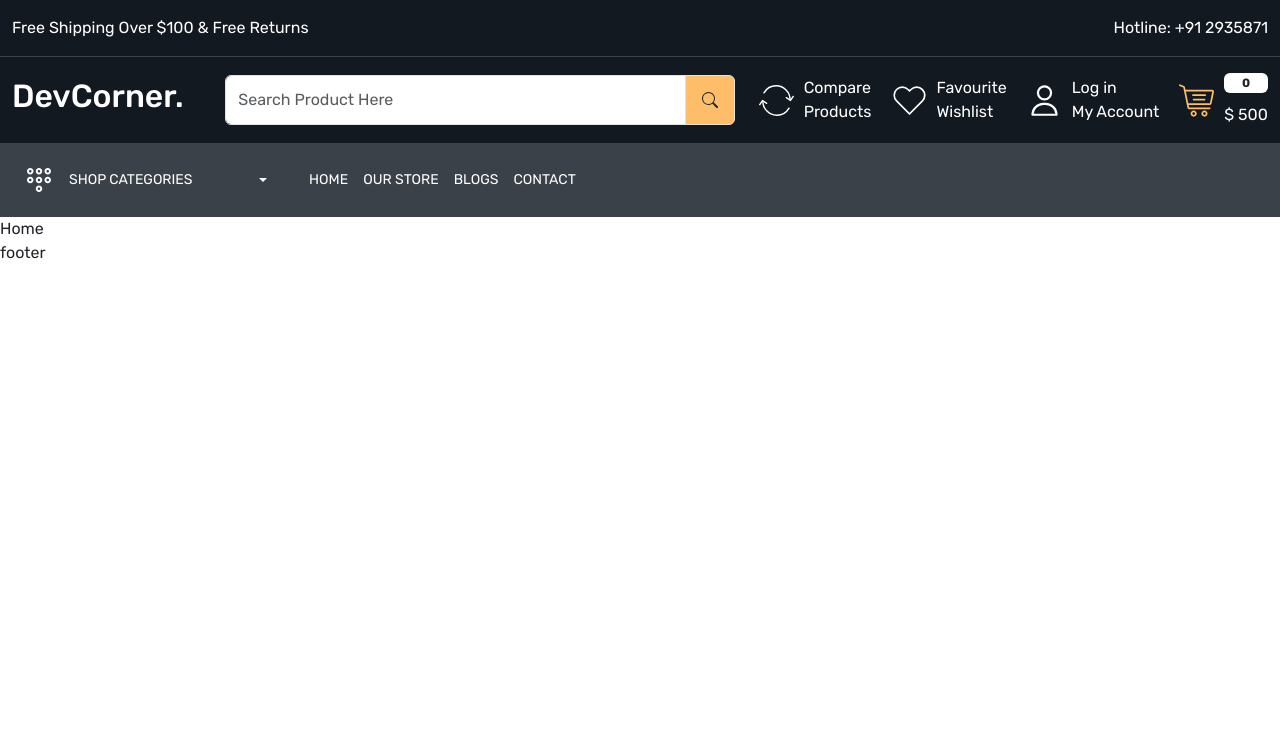
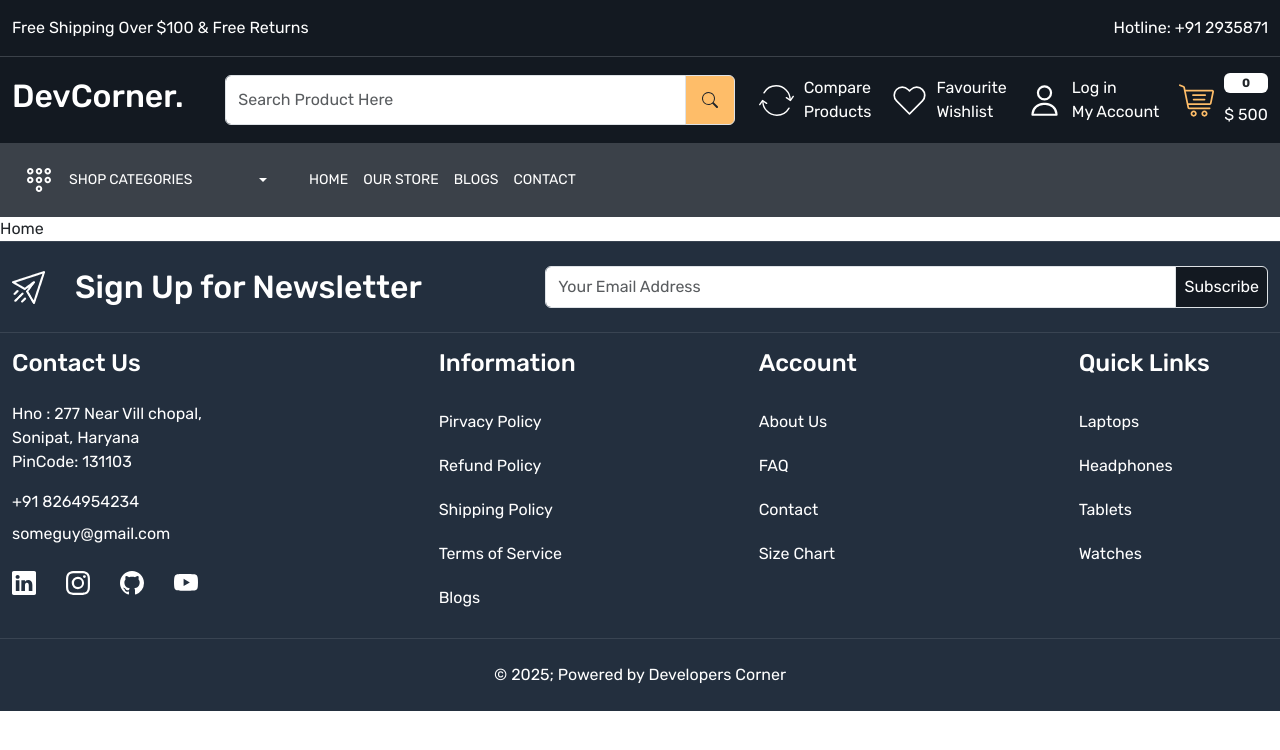
Before and after one commit to CRush-Coding/Ecommerce-Frontend, a React (Create React App) app: page / in a window 1280 px wide. Shown: the top 750 px of the page. Built offline with nearby package versions, Linux system fonts and the light colour scheme.

Commit message:
Completed basic footer design. (Will adjust specifics later).

```diff
--- a/src/App.css
+++ b/src/App.css
@@ -92,3 +92,22 @@
 }
 
 /* Header Part Ends Here */
+
+
+
+/* Begin Footer Section */
+
+footer{
+  background-color: var(--color-232f3e);
+}
+
+footer:not(:first-child){
+  border-top: 1px solid rgba(255,255,255,.1);
+}
+
+footer .input-group-text{
+  background-color: var(--color-131921);
+  color: white;
+  padding: 8px 17px;
+}
+/* End Footer Section */
--- a/src/components/Footer.js
+++ b/src/components/Footer.js
@@ -1,9 +1,110 @@
-import React from 'react'
+import React from 'react';
+import { Link } from 'react-router-dom';
+import { BsLinkedin, BsGithub, BsYoutube, BsInstagram    } from "react-icons/bs";
+
 
 const Footer = () => {
   return (
-    <div>footer</div>
-  )
+  <>
+    <footer className="py-4">
+      <div className="container-xxl">
+        <div className="row align-items-center">
+          <div className="col-5">
+            <div className="footer-top-data d-flex gap-30 align-items-center">
+              <img src="images/images/newsletter.png" alt="newsletter"/>
+              <h2 className='mb-0 text-white'>Sign Up for Newsletter</h2>
+            </div>
+          </div>
+          <div className="col-7">
+            <div className="input-group ">
+                <input
+                  type="text"
+                  className="form-control py-1"
+                  placeholder="Your Email Address"
+                  aria-label="Your Email Address"
+                  aria-describedby="basic-addon2" />
+                <span className="input-group-text p-2" id="basic-addon2">
+                    Subscribe
+                </span>
+            </div>
+          </div>
+        </div>
+      </div>
+    </footer>
+    <footer className="py-3">
+      <div className="container-xxl">
+        <div className="row">
+          <div className="col-4">
+            <h4 className='text-white mb-4'>Contact Us</h4>
+            <div>
+              <address className='text-white fs-6'>Hno : 277 Near Vill chopal, <br />
+                Sonipat, Haryana <br />
+                PinCode: 131103
+              </address>
+              <a href="tel:+91 8264954324" className="mt-3 d-block mb-1 text-white">
+                +91 8264954234
+              </a>
+              <a href="mailto:4" className="mt-2 d-block mb-0 text-white">
+                someguy@gmail.com
+              </a>
+              <div className="social_icons d-flex align-items-center gap-30 mt-4">
+                <a className='text-white' href="">
+                  <BsLinkedin className='fs-4' />
+                </a>
+                <a className='text-white' href="">
+                  <BsInstagram className='fs-4' />
+                </a>
+                <a className='text-white' href="">
+                  <BsGithub className='fs-4' />
+                </a>
+                <a className='text-white' href="">
+                  <BsYoutube className='fs-4' />
+                </a>
+              </div>
+            </div>
+          </div>
+          <div className="col-3">
+            <h4 className='text-white mb-4'>Information</h4>
+            <div className='footer-links d-flex flex-column'>
+              <Link className="text-white py-2 mb-1">Pirvacy Policy</Link>
+              <Link className="text-white py-2 mb-1">Refund Policy</Link>
+              <Link className="text-white py-2 mb-1">Shipping Policy</Link>
+              <Link className="text-white py-2 mb-1">Terms of Service</Link>
+              <Link className="text-white py-2 mb-1">Blogs</Link>
+            </div>
+          </div>
+          <div className="col-3">
+            <h4 className='text-white mb-4'>Account</h4>
+            <div className='footer-links d-flex flex-column'>
+              <Link className="text-white py-2 mb-1">About Us</Link>
+              <Link className="text-white py-2 mb-1">FAQ</Link>
+              <Link className="text-white py-2 mb-1">Contact</Link>
+              <Link className="text-white py-2 mb-1">Size Chart</Link>
+            </div>
+          </div>
+          <div className="col-2">
+            <h4 className='text-white mb-4'>Quick Links</h4>
+            <div className='footer-links d-flex flex-column'>
+              <Link className="text-white py-2 mb-1">Laptops</Link>
+              <Link className="text-white py-2 mb-1">Headphones</Link>
+              <Link className="text-white py-2 mb-1">Tablets</Link>
+              <Link className="text-white py-2 mb-1">Watches</Link>
+            </div>
+          </div>
+        </div>
+      </div>
+    </footer>
+    <footer className="py-4">
+      <div className="container-xxl">
+        <div className="row">
+          <div className="col-12">
+            <p className='text-center mb-0 text-white'>&copy; { new Date().getFullYear()}; Powered by Developers Corner{" "}</p>
+          </div>
+        </div>
+      </div>
+    </footer>
+  </>
+  );
 }
 
 export default Footer
```
